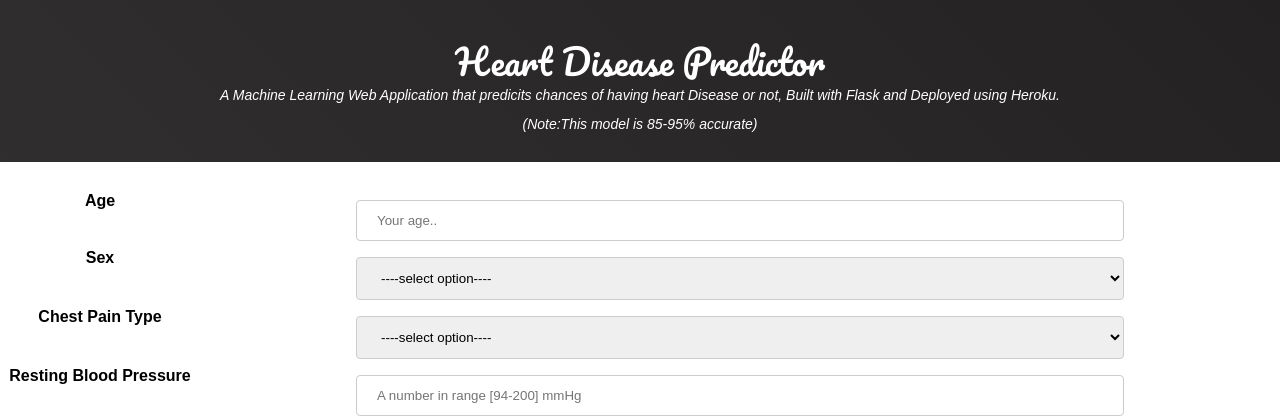
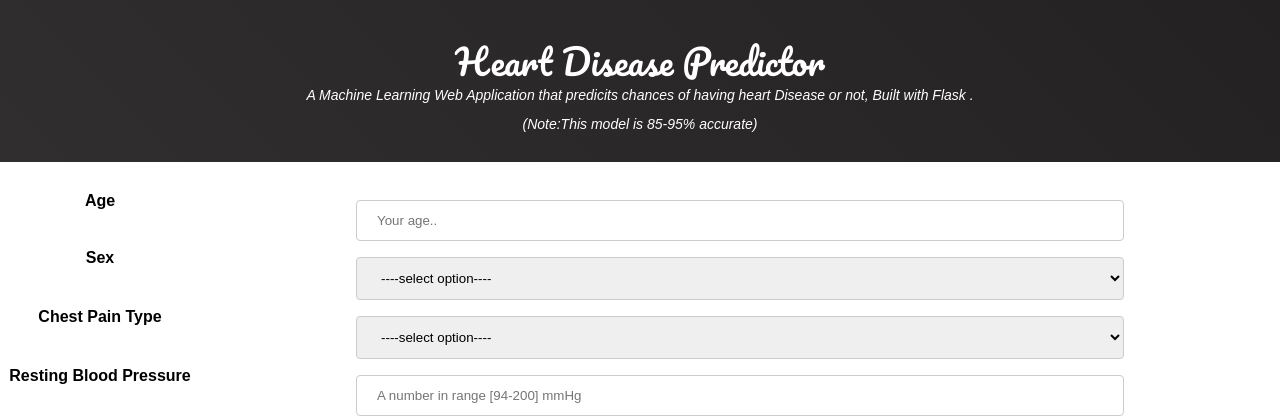
Before and after one commit to arushi-tiwari15/Capstone_Group115, a Flask app: page / in a window 1280 px wide. Shown: the top 420 px of the page. Run offline with Flask 2, Linux system fonts and the light colour scheme; parts of the project's set-up code (start-up, migrations or seed data) failed here and were passed over; some libraries are stand-ins or nearby versions.

Commit message:
Update main.html

```diff
--- a/templates/main.html
+++ b/templates/main.html
@@ -18,7 +18,7 @@
   <div class="container">
     <h2 class='container-heading'><span class="heading_font">Heart Disease Predictor</span></h2>
     <div class='description'>
-      <p>A Machine Learning Web Application that predicits chances of having heart Disease or not, Built with Flask and Deployed using Heroku.</p><br>
+      <p>A Machine Learning Web Application that predicits chances of having heart Disease or not, Built with Flask .</p><br>
         <p>(Note:This model is 85-95% accurate)</p>
     </div>
   </div>
```
